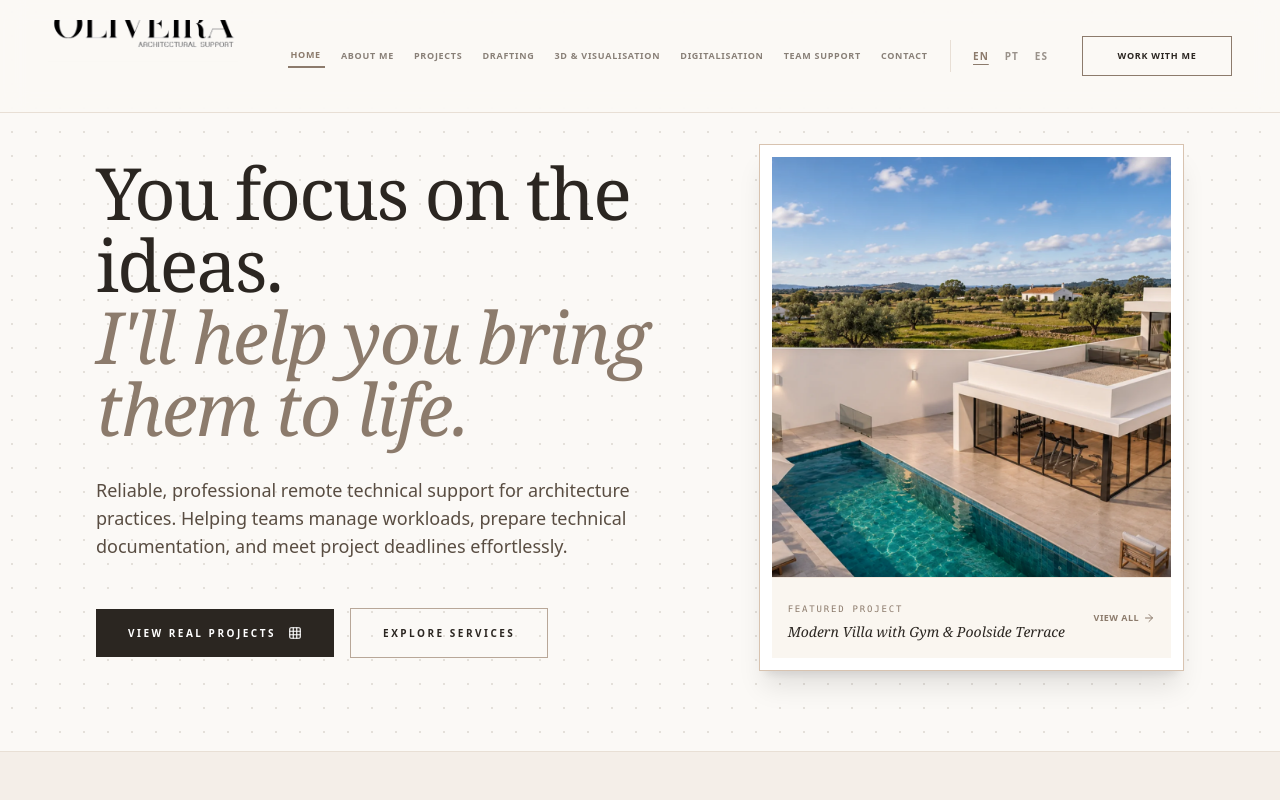
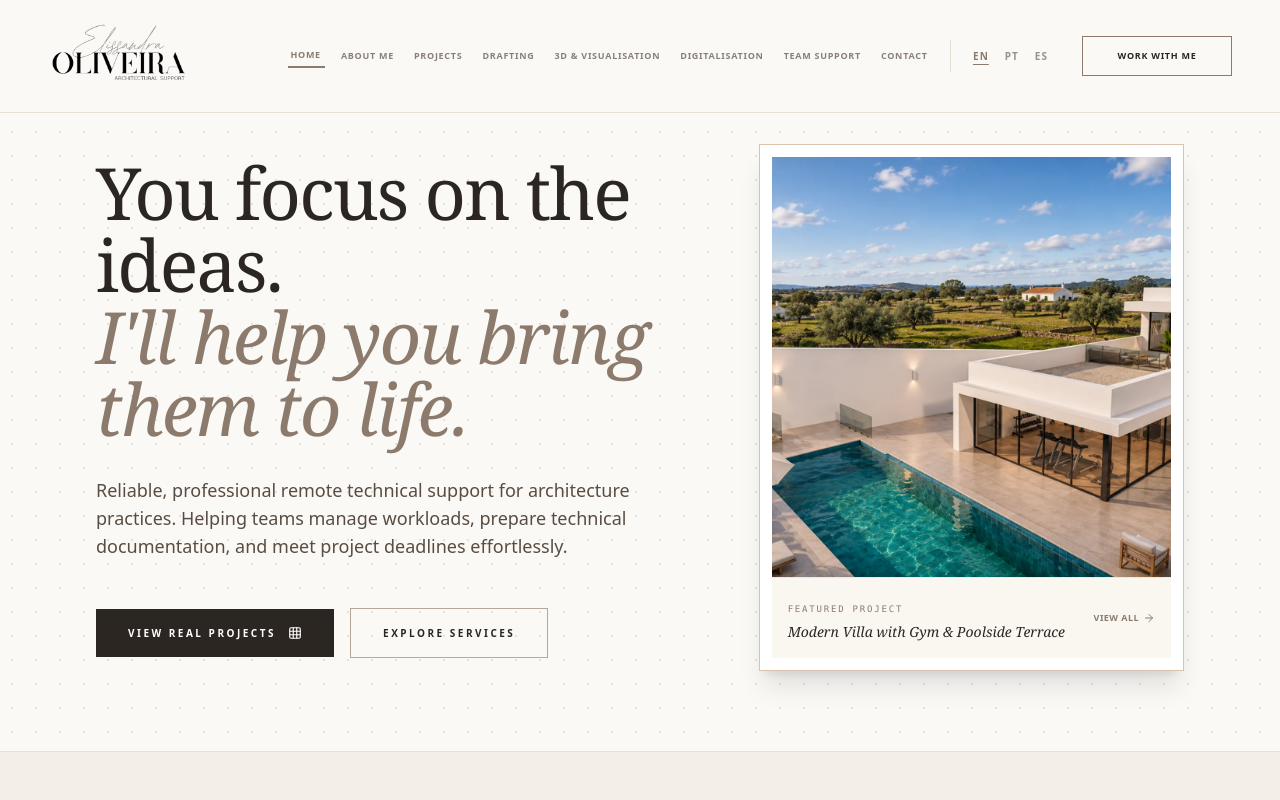
Before and after one commit to andersonato/landing-template, a Next.js app: page / in a window 1280 px wide. Shown: the top 800 px of the page. Built offline with nearby package versions, Linux system fonts and the light colour scheme.

Commit message:
Fit complete transparent logo in header and footer

```diff
--- a/app/components/SectionRenderer.jsx
+++ b/app/components/SectionRenderer.jsx
@@ -71,8 +71,8 @@ export default function SectionRenderer() {
     <div className="min-h-screen overflow-x-hidden bg-[#fbf9f6] font-sans text-[#2b2621] selection:bg-[#d8c3b0]/40">
       <div className="pointer-events-none fixed inset-0 z-0 bg-[radial-gradient(#8c7b6c_1px,transparent_1px)] opacity-20 [background-size:24px_24px]" />
       <nav className="fixed z-[100] grid w-full grid-cols-[minmax(150px,1fr)_auto_auto] items-center gap-3 border-b border-[#e8dfd5] bg-[#fbf9f6]/90 px-4 py-5 backdrop-blur-md md:grid-cols-[220px_minmax(0,1fr)_112px_150px] md:gap-5 md:px-12">
-        <button onClick={() => navigateTo("home")} aria-label="Elissandra Oliveira — Home" className="flex h-[72px] w-[190px] cursor-pointer items-center overflow-hidden text-left">
-          <img src="/brand/elissandra-oliveira-logo-transparent.webp" alt="Elissandra Oliveira — Architectural Support" className="w-[190px] max-w-none translate-y-[-42px]" />
+        <button onClick={() => navigateTo("home")} aria-label="Elissandra Oliveira — Home" className="flex h-[72px] w-[160px] cursor-pointer items-center justify-start text-left">
+          <img src="/brand/elissandra-oliveira-logo-transparent.webp" alt="Elissandra Oliveira — Architectural Support" className="block h-auto w-[140px] object-contain" />
         </button>
         <div className="no-scrollbar col-span-3 flex min-w-0 items-center gap-3 overflow-x-auto py-1 text-[9px] font-bold uppercase tracking-[0.12em] text-[#594d42] md:col-span-1 md:justify-center md:gap-3 md:tracking-[0.08em]">
           {navLinks.map((link) => (
@@ -113,8 +113,8 @@ export default function SectionRenderer() {
 
       <footer className="relative z-10 border-t border-[#e8dfd5] bg-[#f4eee8] px-6 py-10 md:px-12">
         <div className="mx-auto grid max-w-7xl grid-cols-1 items-center gap-x-6 gap-y-7 md:grid-cols-[auto_minmax(0,1fr)_auto]">
-          <div className="flex h-[62px] w-[160px] min-w-0 items-center overflow-hidden">
-            <img src="/brand/elissandra-oliveira-logo-transparent.webp" alt="Elissandra Oliveira — Architectural Support" className="w-[160px] max-w-none translate-y-[-36px]" />
+          <div className="flex h-[62px] w-[130px] min-w-0 items-center">
+            <img src="/brand/elissandra-oliveira-logo-transparent.webp" alt="Elissandra Oliveira — Architectural Support" className="block h-auto w-[120px] object-contain" />
           </div>
           <div className="flex min-w-0 flex-wrap items-center justify-center gap-x-4 gap-y-2 whitespace-nowrap text-[9px] font-bold uppercase tracking-[0.1em] text-[#594d42] lg:flex-nowrap lg:gap-x-5">
             {navLinks.map((link) => <button key={link.id} onClick={link.action} className="shrink-0 whitespace-nowrap transition-colors hover:text-[#8c7b6c]">{link.name}</button>)}
```
